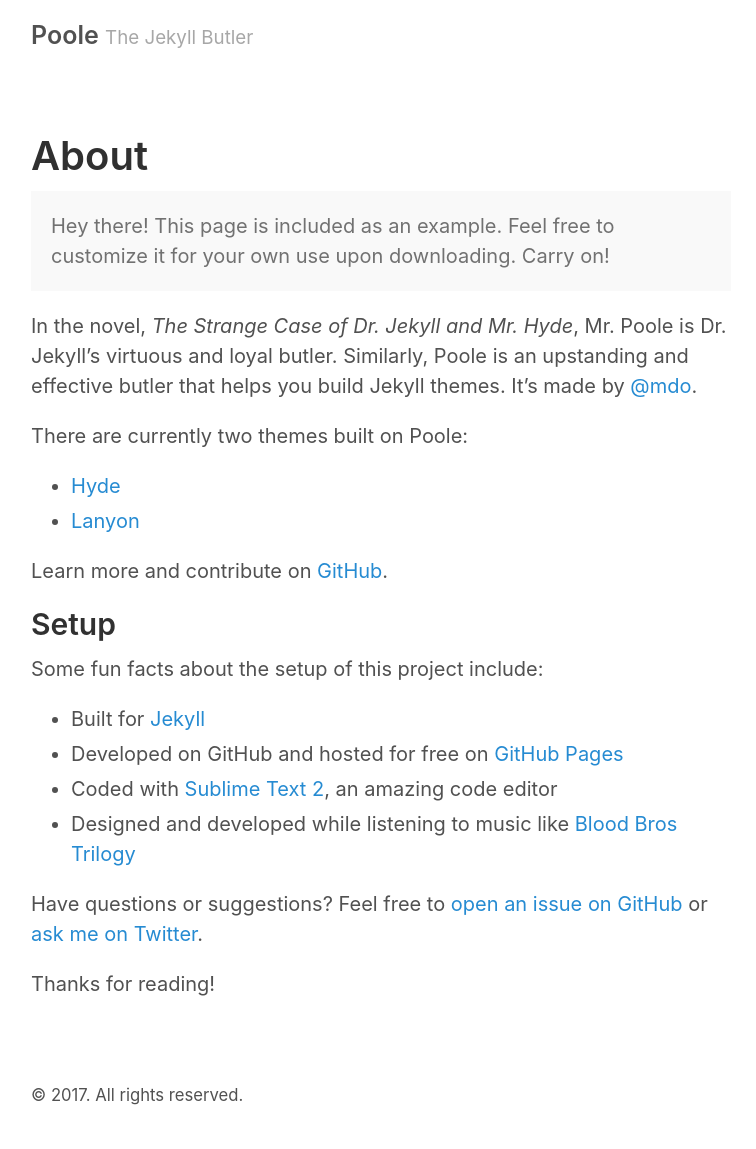
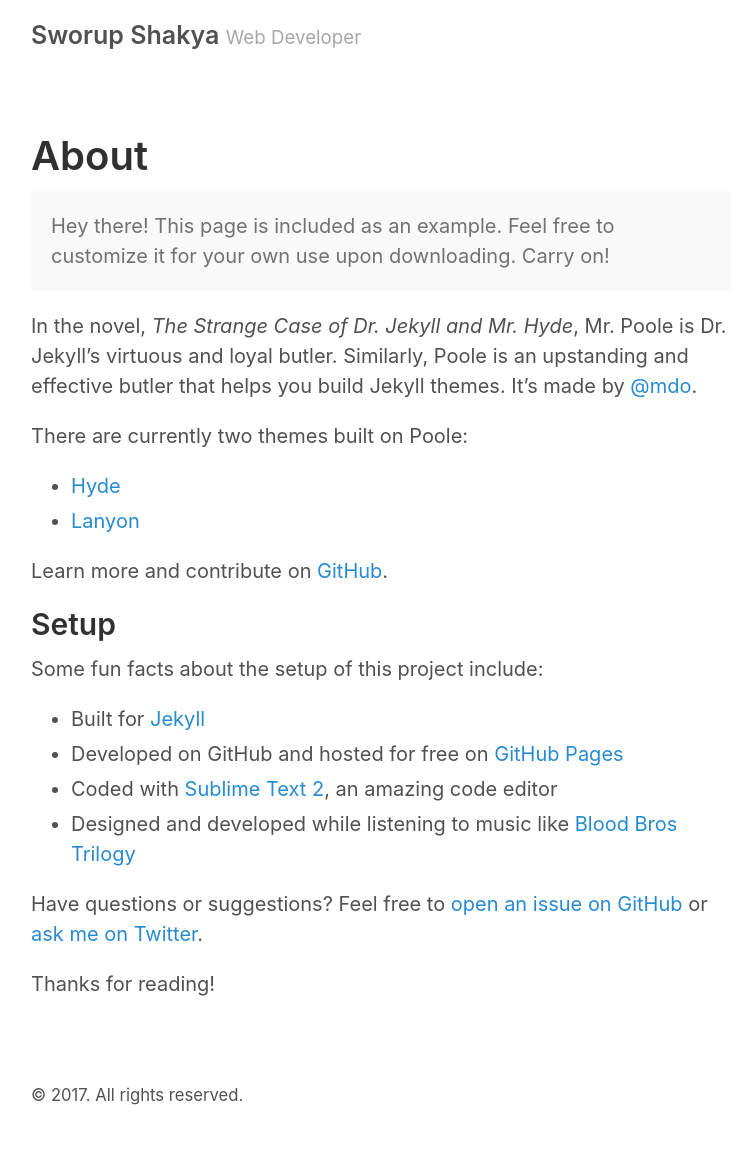
Before and after one commit to sworup/sworup.github.io, a Jekyll site: the page built from about.md, in a window 1280 px wide. Shown: the whole page, without its empty margins (259-1015 px from the left). Built offline with Jekyll 4.4.1, drawn with Linux system fonts in a browser that asks for light colours.

Commit message:
Change configurations

```diff
--- a/_config.yml
+++ b/_config.yml
@@ -2,10 +2,10 @@
 permalink:           pretty
 
 # Setup
-title:               Poole
-tagline:             The Jekyll Butler
-url:                 http://getpoole.com
-paginate:            1
+title:               Sworup Shakya
+tagline:             Web Developer
+url:                 https://sworup.com.np
+paginate:            5
 baseurl:             ""
 
 # Assets
```
